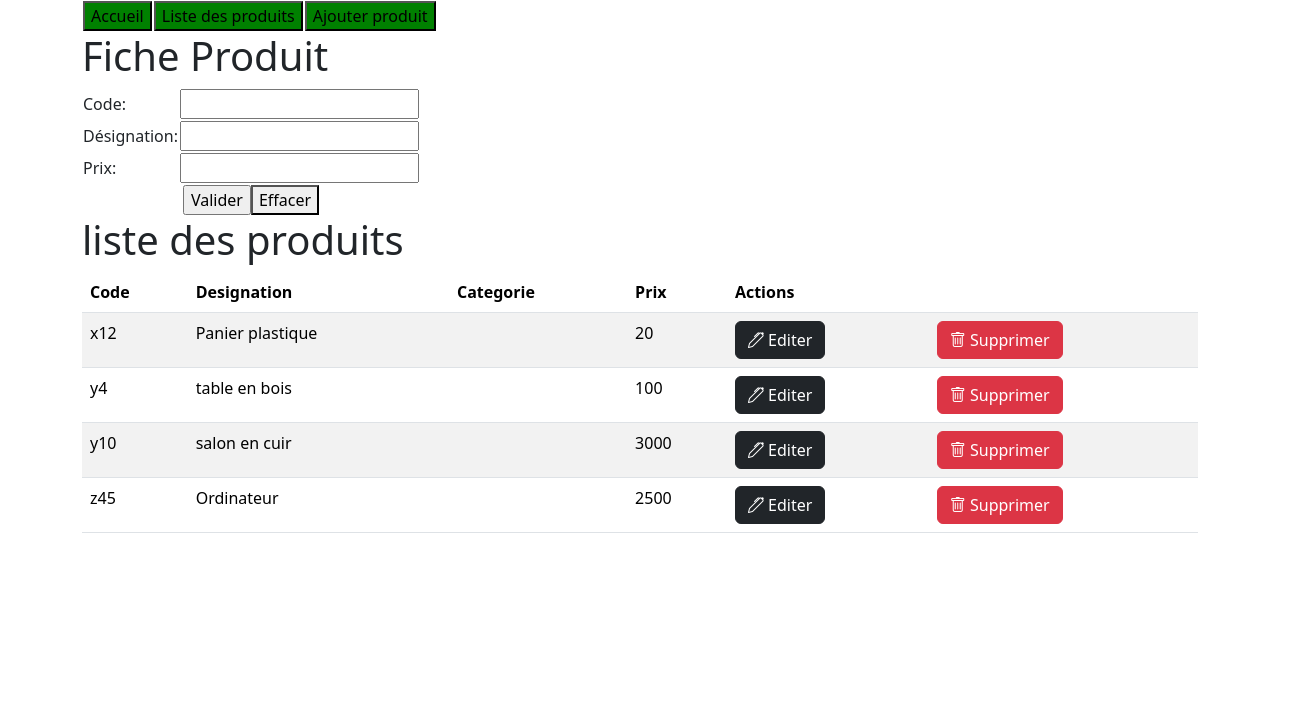
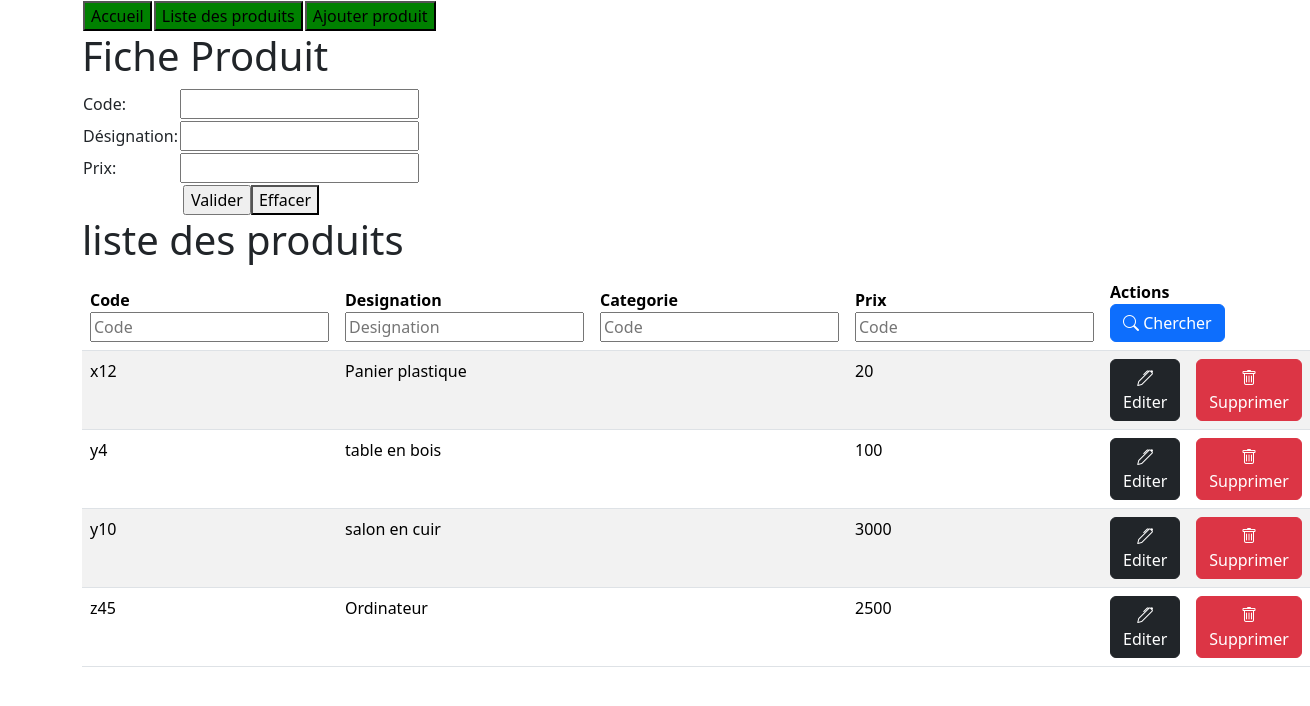
Before and after one commit to marwa-drira/tp_architecturepartiefront, an Angular app: page /produits in a window 1280 px wide. Shown: the top 706 px of the page, 1310 px wide, since content can reach past the window. Built offline with nearby package versions, Linux system fonts and the light colour scheme; data requests are answered from the project's data file.

Commit message:
add filters

```diff
--- a/src/app/produits/produits.component.html
+++ b/src/app/produits/produits.component.html
@@ -28,11 +28,29 @@
     <table class="table table-striped">
         <thead>
             <tr>
-                <th>Code</th>
-                <th>Designation</th>
-                <th>Categorie</th>
-                <th>Prix</th>
-                <th colspan="2">Actions</th>
+                <th>
+                    <div>Code</div>
+                    <div><input type="text" placeholder="Code"  [(ngModel)]="filter.code"/></div>
+                </th>
+                <th>
+                    <div>Designation</div>
+                    <div><input type="text" placeholder="Designation"  [(ngModel)]="filter.designation"/></div>
+                </th>
+                <th>
+                    <div>Categorie</div>
+                    <div><input type="text" placeholder="Code"  [(ngModel)]="filter.categorieId"/></div>
+                </th>
+                <th>
+                    <div>Prix</div>
+                    <div><input type="text" placeholder="Code"  [(ngModel)]="filter.prix"/></div>
+                </th>
+                <th colspan="2">
+                    <div>Actions</div>
+                    <button (click) ="consulterProduits(filter)" class="btn btn-primary">
+                        <i class="bi bi-search"></i>
+                       Chercher
+                       </button>
+                </th>
             </tr>
         </thead>
         <tbody>
--- a/src/app/produits/produits.component.ts
+++ b/src/app/produits/produits.component.ts
@@ -18,12 +18,13 @@ export class ProduitsComponent implements OnInit {
     //Message affiché au moment de l'affichage du composant
     console.log("Initialisation du composant:.....");
     //charger les données
-    this.consulterProduits();
+    this.initFilter();
+    this.consulterProduits(this.filter);
   }
-  consulterProduits() {
+  consulterProduits(filter: object) {
     console.log("Récupérer la liste des produits");
     //Appeler la méthode 'getProduits' du service pour récupérer les données du JSON
-    this.produitsService.getProduits()
+    this.produitsService.getProduits(filter)
       .subscribe(
         {
           //En cas de succès
@@ -38,12 +39,26 @@ export class ProduitsComponent implements OnInit {
         }
       )
   }
+  filter = {
+    code: '',
+    designation: '',
+    prix: null,
+    categorieId: null
+  };
   produitCourant = new Produit();
   produits: Array<Produit> = [
     { id: 1, code: 'x12', designation: "Panier plastique", categorie: null, prix: 20 },
     { id: 2, code: 'y4', designation: "table en bois", categorie: null, prix: 100 },
     { id: 3, code: 'y10', designation: "salon en cuir", categorie: null, prix: 3000 }
   ];
+  initFilter() {
+    this.filter = {
+      code: '',
+      designation: '',
+      prix: null,
+      categorieId: null
+    };
+  }
   supprimerProduit(p: Produit) {
     //Afficher une boite de dialogue pour confirmer la suppression
     let reponse: boolean = confirm("Voulez vous supprimer le produit :" + p.designation + " ?");
--- a/src/app/services/produits.service.ts
+++ b/src/app/services/produits.service.ts
@@ -10,8 +10,19 @@ export class ProduitsService {
   // commune pour toutes les méthodes
   urlHote = "http://localhost:3333/produits/";
   constructor(private http: HttpClient) { }
-  getProduits(): Observable<Array<Produit>> {
-    return this.http.get<Array<Produit>>(this.urlHote);
+  getProduits(filter: object): Observable<Array<Produit>> {
+    let entries = Object.entries(filter);
+    let hasFilter = false;
+    let url = this.urlHote;
+    entries.map(([key, val]) => {
+      if (val && hasFilter) {
+        url += '&' + key + '=' + val;
+      } else if (val) {
+        hasFilter = true;
+        url += '?' + key + '=' + val;
+      }
+    });
+    return this.http.get<Array<Produit>>(url);
   }
   deleteProduit(idP: number | undefined) {
     return this.http.delete(this.urlHote + idP);
```
